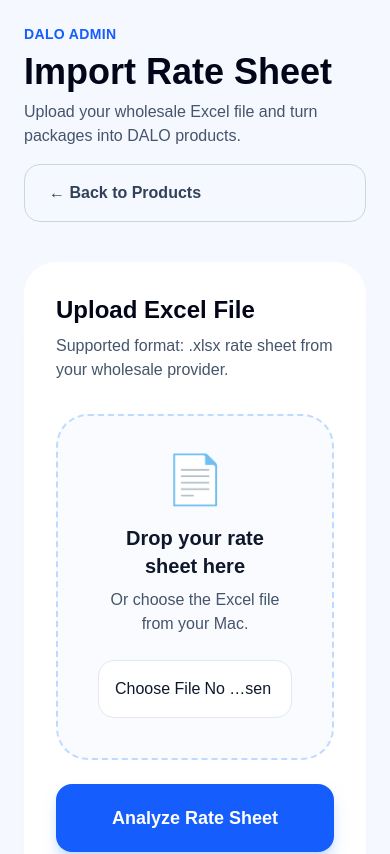
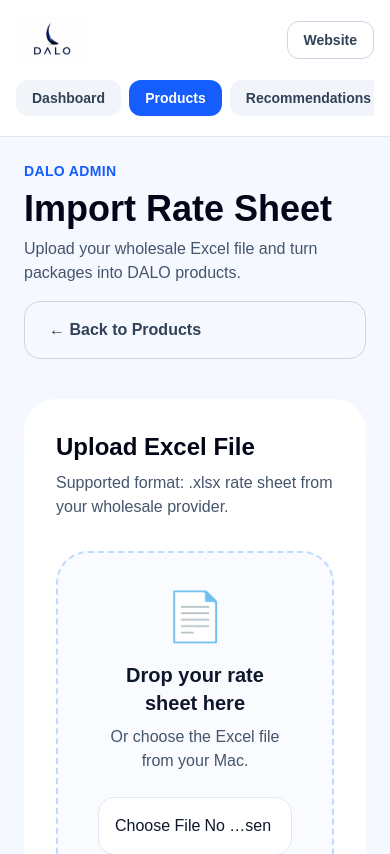
Before and after one commit to eduardobeograd-web/dalo-platform, a Next.js app: page /admin/products/import in a window 390 px wide. Shown: the top 854 px of the page. Built offline with nearby package versions, Linux system fonts and the light colour scheme.

Commit message:
Add mobile admin navigation

```diff
--- a/components/AdminShell.tsx
+++ b/components/AdminShell.tsx
@@ -25,6 +25,42 @@
 export default function AdminShell({ children, activePage }: AdminShellProps) {
   return (
     <main className="min-h-screen bg-[#F6F8FF] text-slate-900">
+      {/* Mobile Admin Header */}
+      <div className="border-b border-slate-200 bg-white px-4 py-4 md:hidden">
+        <div className="mb-4 flex items-center justify-between">
+          <a href="/">
+            <img src="/dalo-logo.png" alt="DALO" className="h-12 w-auto" />
+          </a>
+
+          <a
+            href="/"
+            className="rounded-xl border border-slate-300 px-4 py-2 text-sm font-bold text-slate-700"
+          >
+            Website
+          </a>
+        </div>
+
+        <div className="flex gap-2 overflow-x-auto pb-1">
+          {navItems.map((item) => {
+            const isActive = item.key === activePage;
+
+            return (
+              <a
+                key={item.key}
+                href={item.href}
+                className={`whitespace-nowrap rounded-xl px-4 py-2 text-sm font-bold ${
+                  isActive
+                    ? "bg-blue-600 text-white"
+                    : "bg-slate-100 text-slate-700"
+                }`}
+              >
+                {item.label}
+              </a>
+            );
+          })}
+        </div>
+      </div>
+
       <div className="flex min-h-screen">
         <aside className="hidden w-72 border-r border-slate-200 bg-slate-950 p-6 text-white md:block">
           <a href="/" className="mb-10 block">
```
